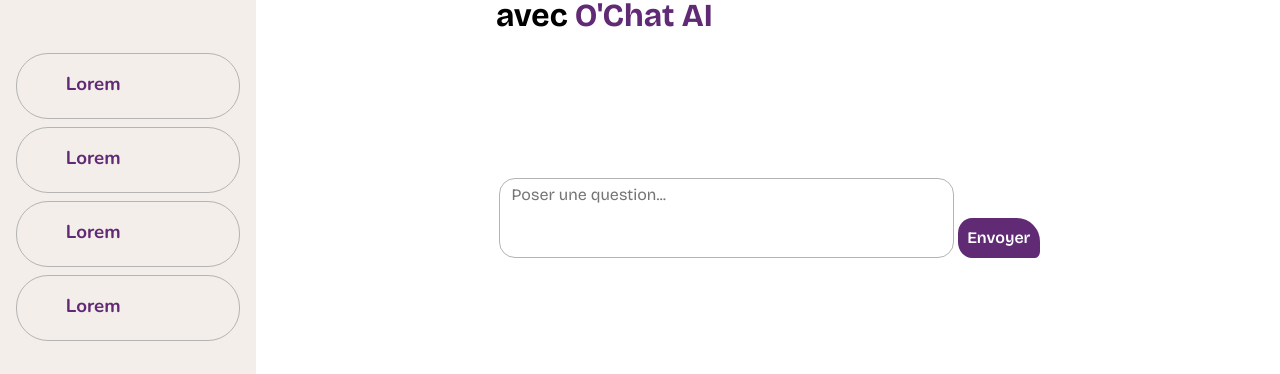
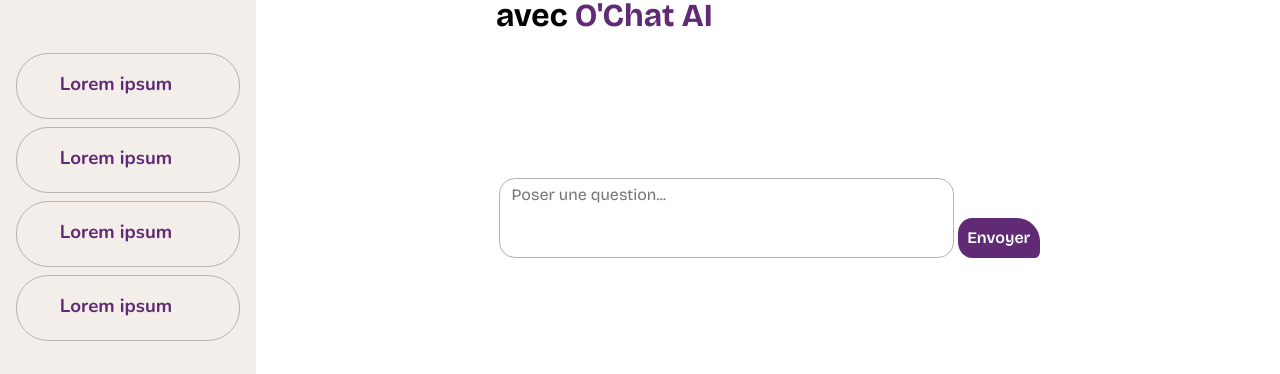
Before and after one commit to accolette/challenge-Semaine7-FrontEnd-ochatAI, a Svelte app in the folder ochatAi/: page / in a window 1280 px wide. Shown: the part 219-593 px from the top of the page. Built offline with nearby package versions, Linux system fonts and the light colour scheme; some icons are missing.

Commit message:
carnet de bord j1

```diff
--- a/ochatAi/src/App.svelte
+++ b/ochatAi/src/App.svelte
@@ -357,7 +357,6 @@
 
     .conv-card {
       h3 {
-        max-width: 60%;
         max-height: 2rem;
         overflow: hidden;
         text-overflow: ellipsis;
```
Also changed, not shown: 1 other file (tests, documents, lock files or other folders).
